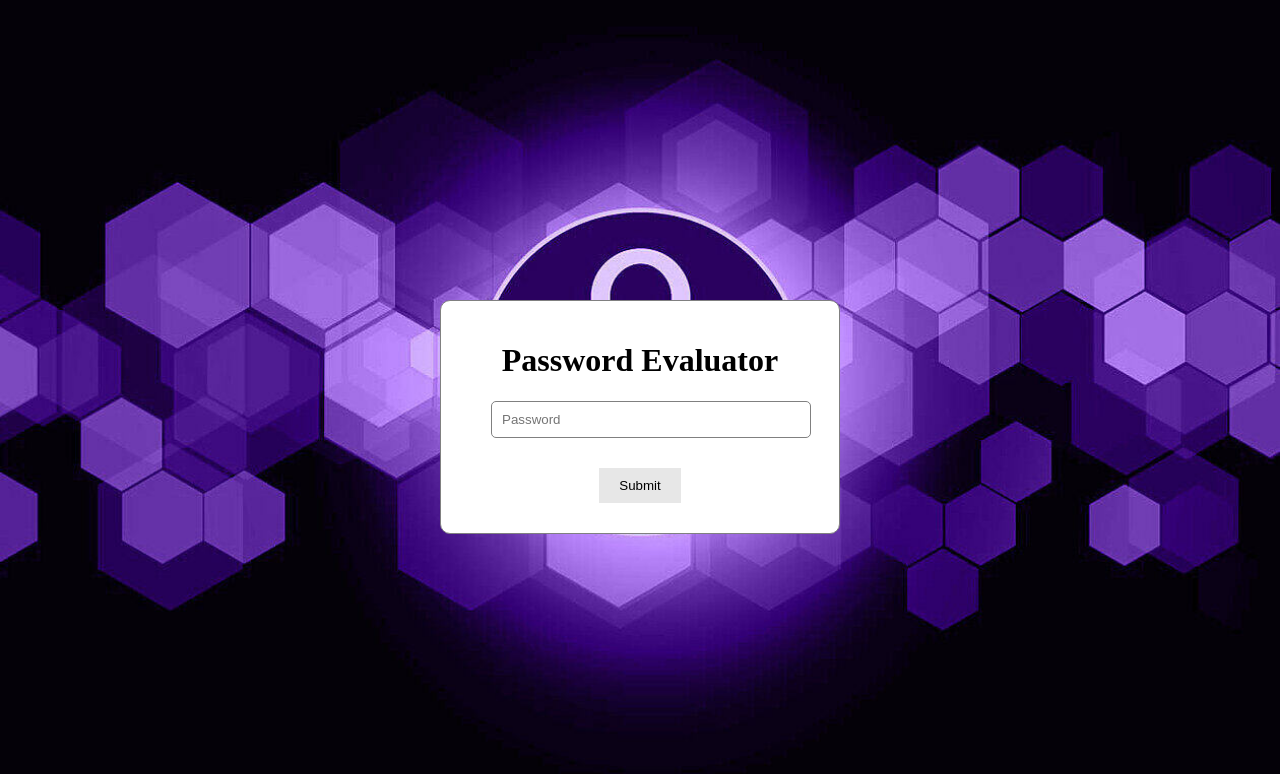
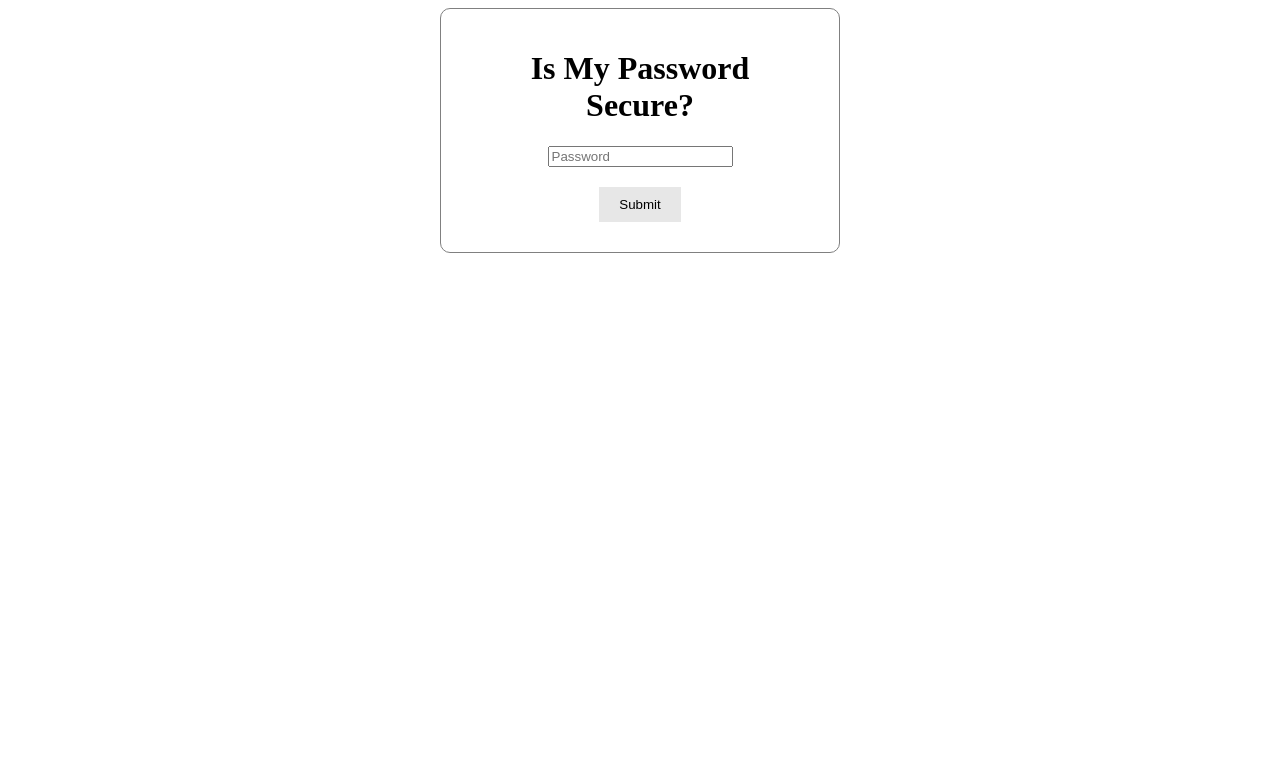
Before and after one commit to anachevv/password-evaluator, a Flask app: page / in a window 1280 px wide. Shown: the top 774 px of the page. Run offline with Flask 3, Linux system fonts and the light colour scheme.

Commit message:
total concept update

```diff
--- a/templates/index.html
+++ b/templates/index.html
@@ -5,18 +5,19 @@
     <title>Password Strength Checker</title>
     <meta name="viewport" content="width=device-width, initial-scale=1.0">
     <link rel="stylesheet" href="{{ url_for('static', filename='styling.css') }}">
+    <link rel="preconnect" href="https://fonts.googleapis.com">
+    <link rel="preconnect" href="https://fonts.gstatic.com" crossorigin>
+    <link href="https://fonts.googleapis.com/css2?family=Mulish:wght@200&display=swap" rel="stylesheet">
 </head>
-<body class="b1">
-    <main class="m1">
+<body>
     <div class="container">
         <div class="box">
-                <h1>Password Evaluator</h1>
+            <h1>Is My Password Secure?</h1>
             <form action="/get_password" method="post">
-                    <input type="text" id="user_input" name="user_input" placeholder="Password" required><br>
+                <input type="password" id="user_input" name="user_input" placeholder="Password" required><br>
                 <button type="submit" class="primary-button submit-button">Submit</button>
             </form>
         </div>
     </div>
-    </main>
 </body>
 </html>
```
Lines whose indentation alone changed are shown as unchanged.
